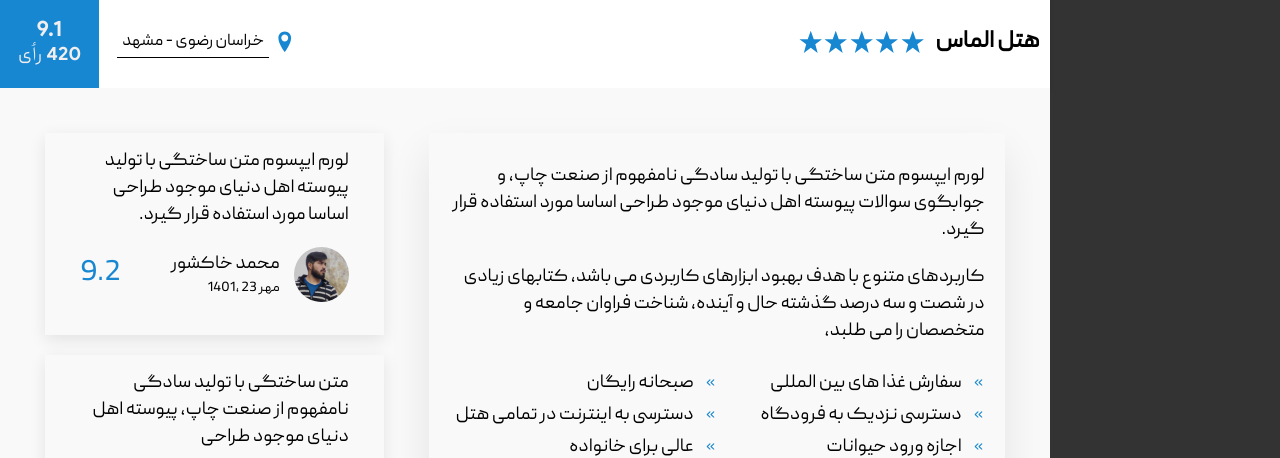
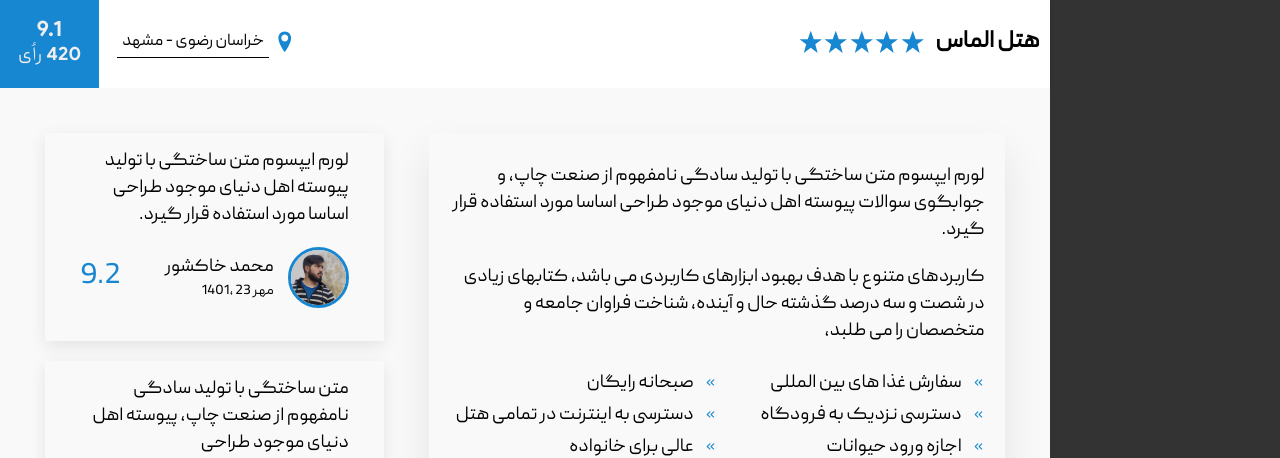
Before and after one commit to mohammadkhakshoor/trillo, a website: page index.html in a window 1280 px wide. Shown: the part 504-962 px from the top of the page. Drawn offline with Linux system fonts and the light colour scheme.

Commit message:
build: create hover effect to review profiles

```diff
--- a/sass/components/_reviews.scss
+++ b/sass/components/_reviews.scss
@@ -14,10 +14,15 @@
         margin: 1.8rem 0;
     }
     &__user-photo {
+        box-sizing: content-box;
         width: 5.5rem;
         height: 5.5rem;
         border-radius: 50%;
-        // border:3px solid #fff
+        border:3px solid $clr-Primary;
+        transition: all 0.2s;
+    }
+    &__user-photo:hover {
+        transform: translateY(-.5rem);
     }
     &__user-info {
         margin-right: 1.4rem;
```
Also changed, not shown: css/style.css, 1 other file.
